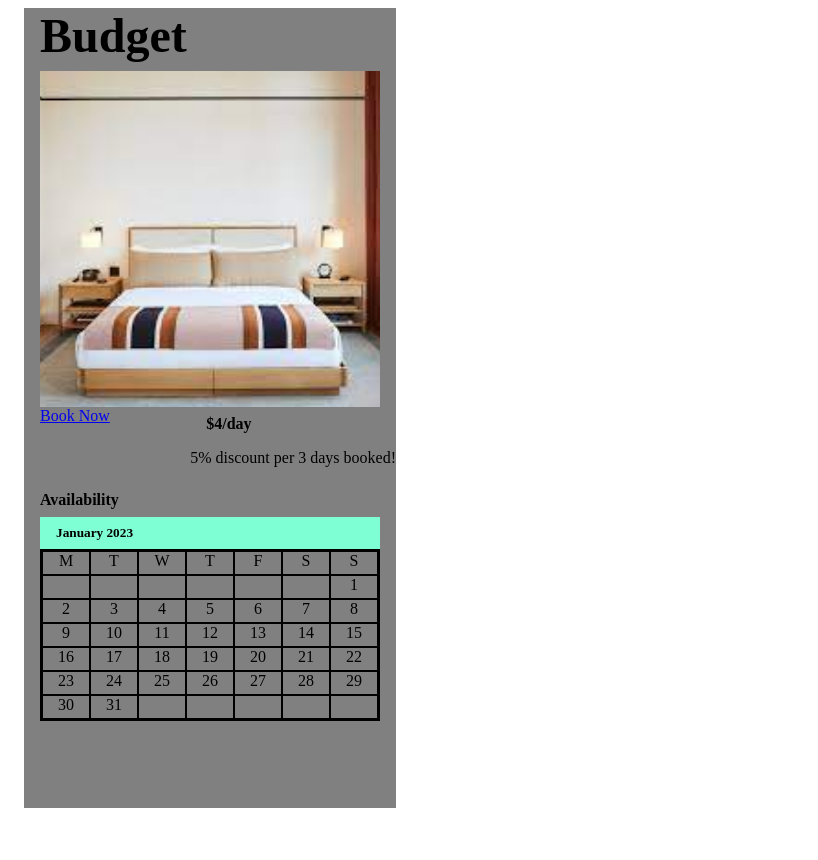
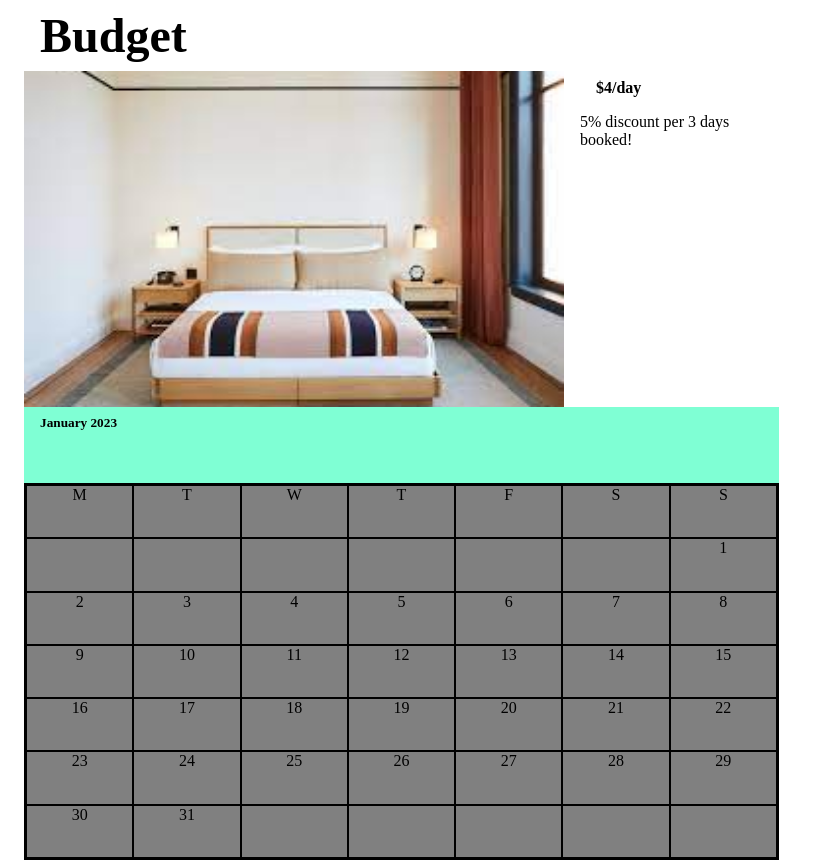
Before and after one commit to TGKElit/nikepelago, a PHP site: page /src/budget.php in a window 1280 px wide. Shown: the part 72-932 px from the top of the page, without its empty margins (0-818 px from the left). Before the commit the page ends 904 px from the top, so only its background shows below. Run offline with PHP 8.4, Linux system fonts and the light colour scheme.

Commit message:
added room-card to room page

```diff
--- a/src/budget.php
+++ b/src/budget.php
@@ -3,6 +3,7 @@
 require("room.php");
 require("budgetCard.php");
 ?>
+    <script src="roomPageVariables.js"></script>
     <script src="main.js"></script>
     </body>
 </html>
--- a/src/budgetCard.php
+++ b/src/budgetCard.php
@@ -1,5 +1,6 @@
 <article class=room id="budget">
     <h3>Budget</h3>
+    <div class="carousell-info">
         <section class="carousell">
             <button class="scroll-button left" id="budget-left" type="button">
                 <img src="../resources/svg/left-arrow.svg" alt="Previous image">
@@ -21,6 +22,7 @@
                 <h4>$4/day</h4>
                 <p>5% discount per 3 days booked!</p>
             </section>
+        </div>
     </div>
     <section class="calendar-section">
         <h4>Availability</h4>
--- /dev/null
+++ b/src/homePageVariables.js
@@ -0,0 +1 @@
+let scrollerStep = 340;
--- a/src/index.php
+++ b/src/index.php
@@ -25,7 +25,7 @@
                 <article class=room id="luxury"></article>
             </div>
         </section>
-
+        <script src="indexPageVariables.js"></script>
         <script src="main.js"></script>
     </body>
 </html>
--- a/src/main.js
+++ b/src/main.js
@@ -1,4 +1,5 @@
 let budgetScrollerPosition = 0;
+
 
 document.getElementById("budget-right").addEventListener("click", function() {
     imageScroller('right');
@@ -23,7 +24,7 @@ function imageScroller(direction) {
     if (budgetScrollerPosition >= 1) {
         budgetScrollerPosition = -2;
     }
-    document.getElementById("budget-scroller").style.transform = "translate(" + budgetScrollerPosition * 340 + "px)";
+    document.getElementById("budget-scroller").style.transform = "translate(" + budgetScrollerPosition * scrollerStep + "px)";
 }
 
 for (let i = 0; i < 31; i++) {
--- a/src/room-card.css
+++ b/src/room-card.css
@@ -96,7 +96,7 @@ h2 {
     justify-content: space-between;
 }
 
-.rooms a {
+.room a {
     all: unset;
     background-color: darkgray;
     height: 72px;
--- /dev/null
+++ b/src/room.css
@@ -0,0 +1,43 @@
+.room {
+    background-color: unset;
+    width: fit-content;
+    width: 755px;
+}
+
+.carousell-info {
+    display: flex;
+}
+
+.carousell {
+    width: 540px;
+}
+
+.images img {
+    width: 540px;
+}
+.room a {
+    display: none;
+}
+
+.room h4 {
+    display: none;
+}
+
+.info h4 {
+    display: block;
+}
+
+.calendar {
+    width: 755px;
+    height: 453px;
+    display: flex;
+    flex-direction: column;
+    justify-content: space-between;
+}
+
+.calendar-body {
+    width: 751px;
+    height: 373px;
+    margin-bottom: 0;
+    margin-top: 0;
+}
--- a/src/room.php
+++ b/src/room.php
@@ -8,6 +8,7 @@ require("general.php");
         <link rel="stylesheet" href="./general.css">
         <link rel="stylesheet" href="./header.css">
         <link rel="stylesheet" href="./room-card.css">
+        <link rel="stylesheet" href="room.css">
     </head>
     <body>
         <?php
--- /dev/null
+++ b/src/roomPageVariables.js
@@ -0,0 +1 @@
+let scrollerStep = 540;
```
Lines whose indentation alone changed are shown as unchanged.
